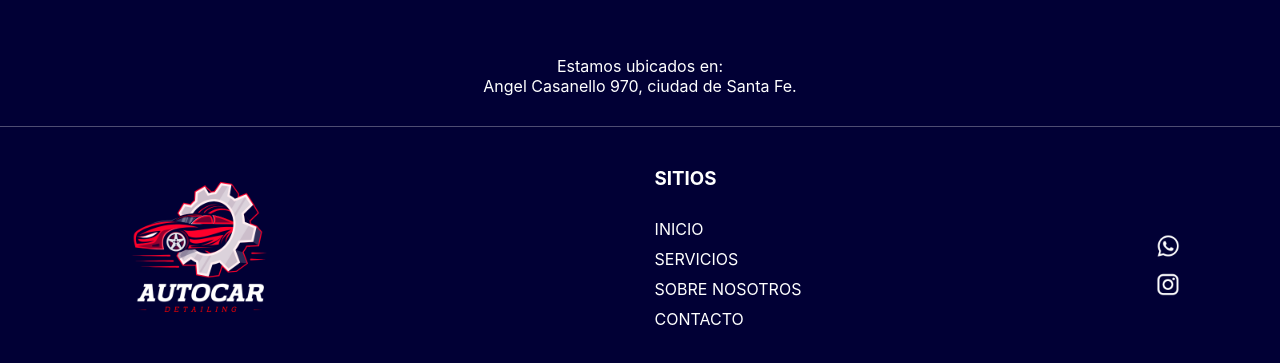
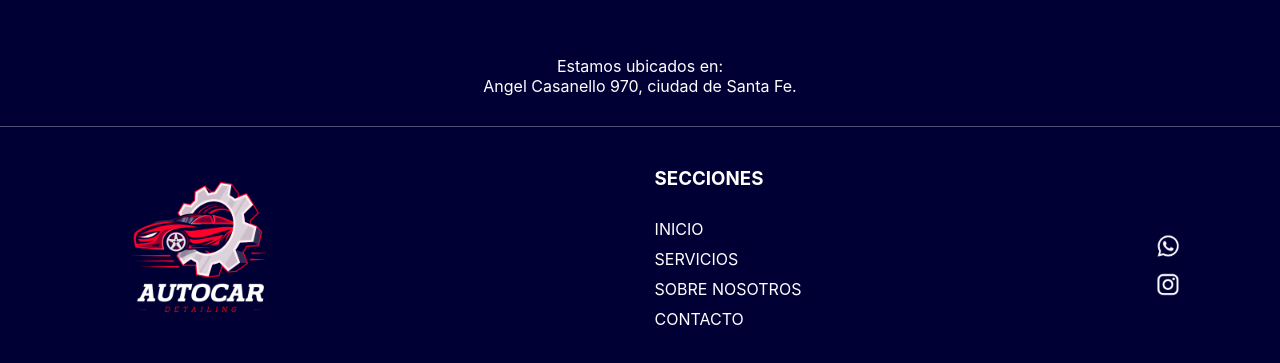
Before and after one commit to damimonge98/portfolio, a React (Create React App) app in the folder autocar-detailing/: page / in a window 1280 px wide. Shown: the part 2847-3210 px from the top of the page. Built offline with nearby package versions, Linux system fonts and the light colour scheme; grey boxes are pictures that could not be loaded.

Commit message:
secciones

```diff
--- a/autocar-detailing/src/components/Footer.js
+++ b/autocar-detailing/src/components/Footer.js
@@ -11,7 +11,7 @@ function Footer() {
         </div>
 
           <nav className="footer-nav">
-            <h3>SITIOS</h3>
+            <h3>SECCIONES</h3>
             <a href=".banner">INICIO</a>
             <a href="#work-mosaic">SERVICIOS</a>
             <a href="#about-us">SOBRE NOSOTROS</a>
```
